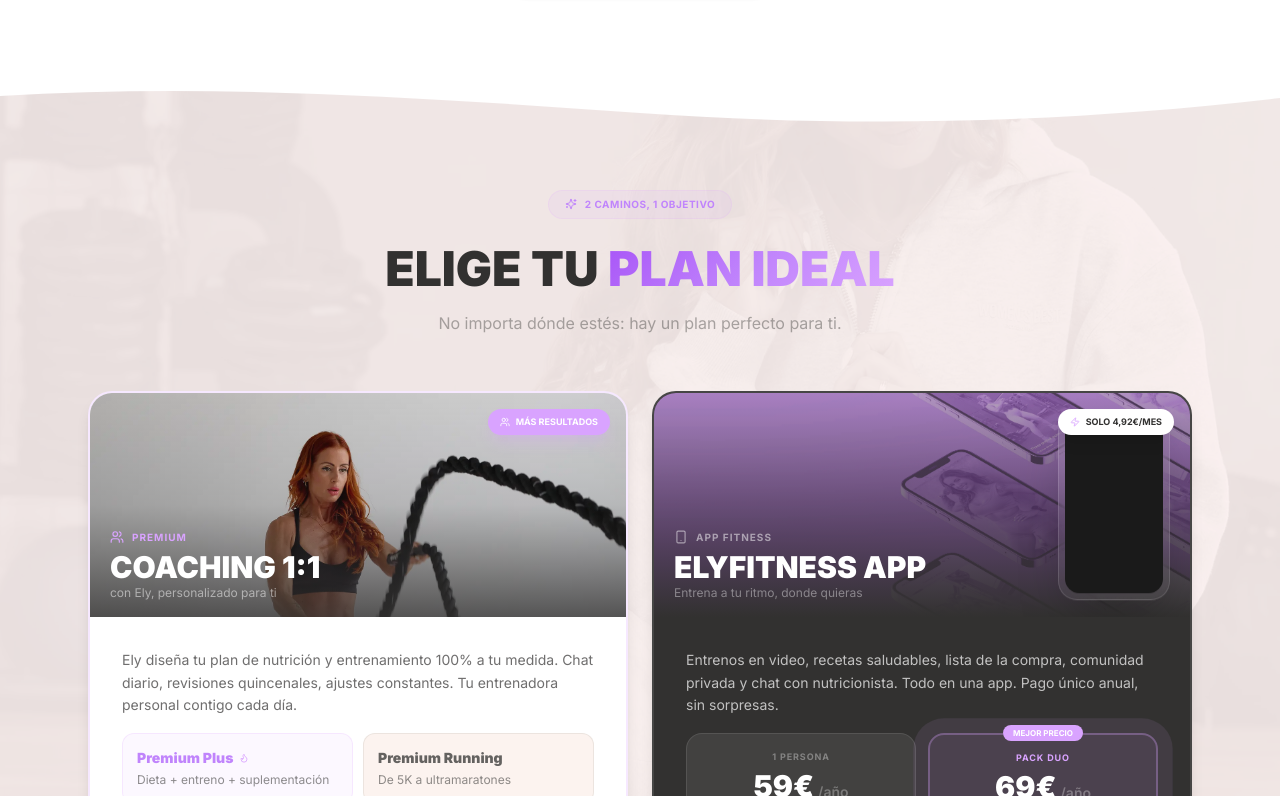
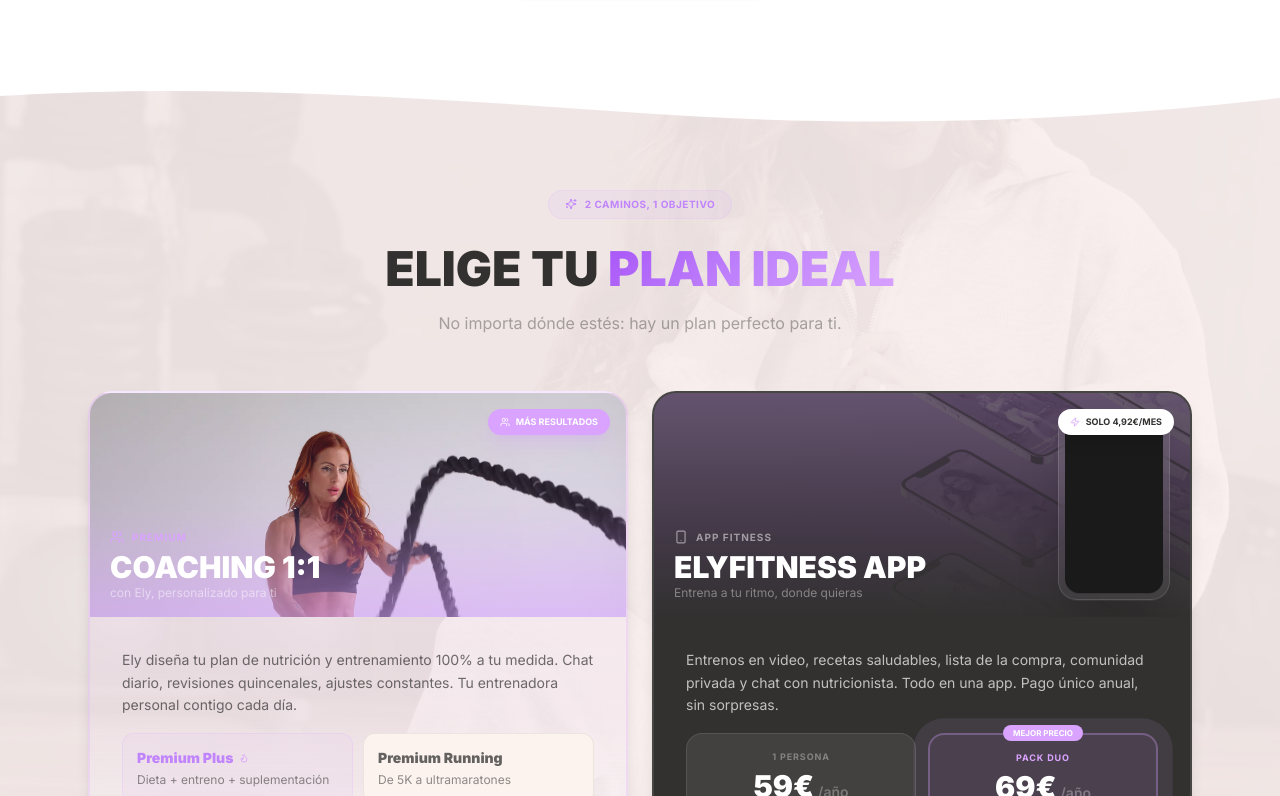
Before and after one commit to MartinSC9/elyfitness-landing-v4, a React (Vite) app: page / in a window 1280 px wide. Shown: the part 2004-2800 px from the top of the page. Built offline with nearby package versions, Linux system fonts and the light colour scheme; grey boxes are pictures that could not be loaded.

Commit message:
fix: remove opacity fade-in on hero video for instant load
The onCanPlay + opacity-0 pattern was hiding the video until fully buffered, causing perceived slow load. Now matches v2 behavior.

Co-Authored-By: Claude Opus 4.6 <noreply@anthropic.com>

```diff
--- a/src/app/page.jsx
+++ b/src/app/page.jsx
@@ -151,12 +151,10 @@ function Navbar() {
 
 /* ============================== HERO — Full impact ============================== */
 function Hero() {
-  const [loaded, setLoaded] = useState(false);
-
   return (
     <section className="relative min-h-screen flex items-center overflow-hidden">
       <div className="absolute inset-0 bg-dark">
-        <video autoPlay muted loop playsInline src={ELY_VIDEO} onCanPlay={() => setLoaded(true)} className={`w-full h-full object-cover blur-[4px] sm:blur-[2px] scale-105 transition-opacity duration-[600ms] ${loaded ? 'opacity-100' : 'opacity-0'}`} />
+        <video autoPlay muted loop playsInline src={ELY_VIDEO} className="w-full h-full object-cover" />
       </div>
       <div className="absolute inset-0 bg-gradient-to-b from-dark/70 via-dark/75 to-dark/90 sm:from-dark/50 sm:via-dark/60 sm:to-dark/80" />
 
@@ -434,7 +432,7 @@ function ChooseYourPath() {
         <div className="grid lg:grid-cols-2 gap-5 sm:gap-6 items-stretch">
           {/* COACHING CARD */}
           <motion.div id="coaching" initial="hidden" whileInView="visible" viewport={{ once: true }} variants={scaleUp} className="flex">
-            <div className="card-lift relative bg-white rounded-3xl border-2 border-primary/25 overflow-hidden shadow-lg group flex flex-col w-full">
+            <div className="card-lift relative bg-gradient-to-b from-primary/10 via-primary/5 to-white rounded-3xl border-2 border-primary/25 overflow-hidden shadow-lg group flex flex-col w-full">
               <div className="absolute top-4 right-4 z-10">
                 <span className="inline-flex items-center gap-1.5 bg-primary text-white text-[9px] font-bold uppercase px-3 py-1.5 rounded-full shadow-lg shadow-primary/30 badge-pulse">
                   <Users size={10} /> Más resultados
@@ -443,7 +441,7 @@ function ChooseYourPath() {
 
               <div className="relative h-48 sm:h-56 overflow-hidden">
                 <img src="/coaching-bg.webp" alt="Coaching" loading="lazy" className="w-full h-full object-cover object-[center_30%] group-hover:scale-105 transition-transform duration-700" />
-                <div className="absolute inset-0 bg-gradient-to-t from-dark/80 via-dark/20 to-transparent" />
+                <div className="absolute inset-0 bg-gradient-to-t from-primary/60 via-primary/15 to-primary/5" />
                 <div className="absolute bottom-4 left-5">
                   <div className="flex items-center gap-2 mb-1">
                     <Users size={14} className="text-primary" />
@@ -468,8 +466,8 @@ function ChooseYourPath() {
               </div>
 
               <div className="relative h-48 sm:h-56 overflow-hidden bg-dark">
-                <img src="/app-banner.webp" alt="APP" loading="lazy" className="w-full h-full object-cover opacity-70 group-hover:scale-105 transition-transform duration-700" />
-                <div className="absolute inset-0 bg-gradient-to-t from-dark via-dark/50 to-transparent" />
+                <img src="/app-banner.webp" alt="APP" loading="lazy" className="w-full h-full object-cover opacity-50 group-hover:scale-105 transition-transform duration-700" />
+                <div className="absolute inset-0 bg-gradient-to-t from-dark via-dark/70 to-dark/40" />
 
                 <motion.div animate={{ y: [0, -6, 0] }} transition={{ repeat: Infinity, duration: 4, ease: 'easeInOut' }} className="absolute bottom-3 right-5 w-24 sm:w-28 bg-gradient-to-b from-white/12 to-white/5 backdrop-blur-sm rounded-[1.2rem] p-1.5 shadow-2xl border border-white/12 hidden sm:block">
                   <div className="rounded-[0.9rem] aspect-[9/16] overflow-hidden bg-[#1a1a1a]">
```
